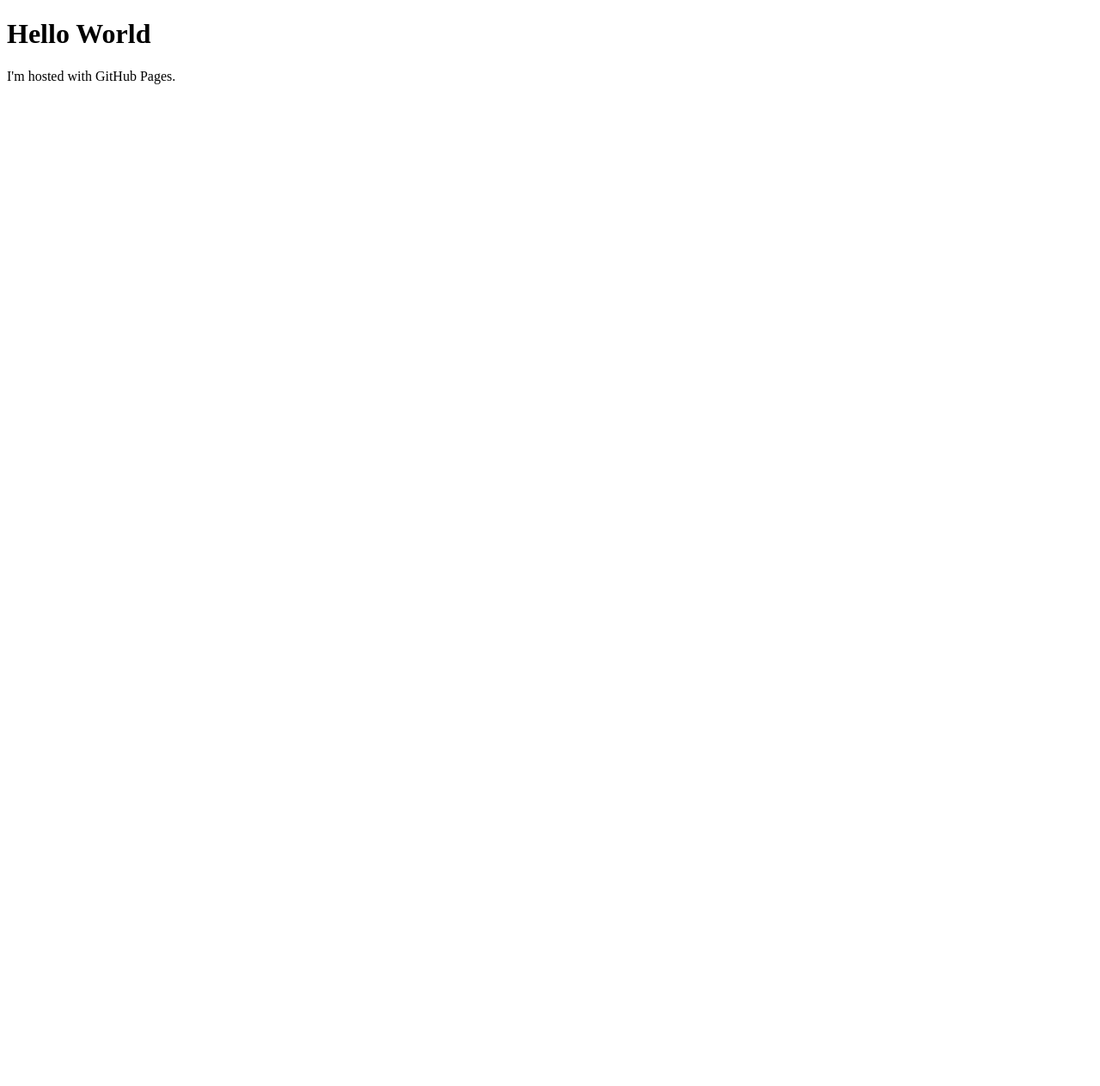
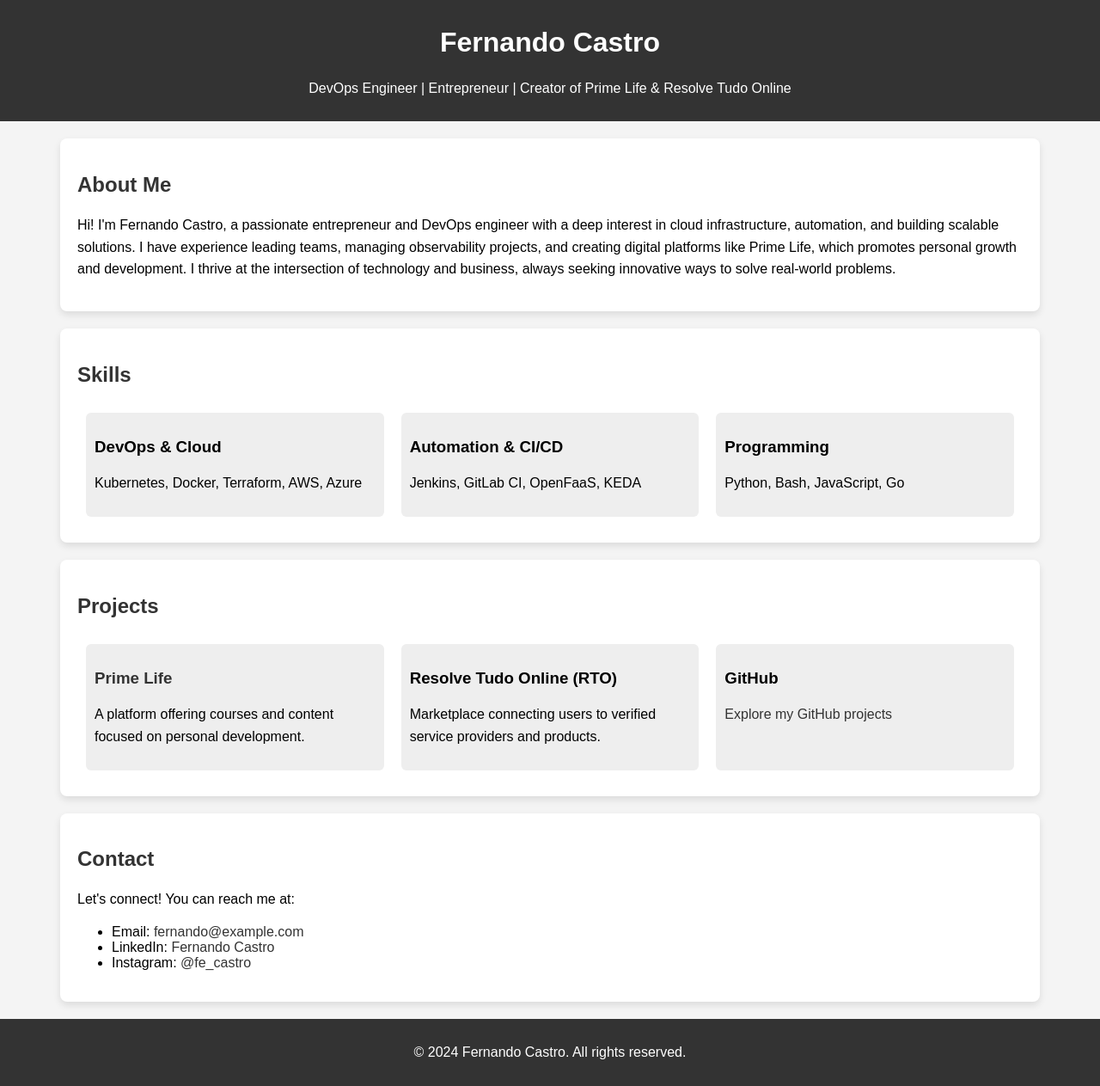
Before and after one commit to fernandolgccastro/fernandolgccastro.github.io, a plain HTML site: page index.html in a window 1280 px wide. Shown: the whole page at 86% size. Before the commit the page ends 800 px from the top, so only its background shows below. Drawn offline with Linux system fonts and the light colour scheme.

Commit message:
Second Commit

```diff
--- a/index.html
+++ b/index.html
@@ -1,7 +1,126 @@
 <!DOCTYPE html>
-<html>
+<html lang="en">
+<head>
+    <meta charset="UTF-8">
+    <meta name="viewport" content="width=device-width, initial-scale=1.0">
+    <meta http-equiv="X-UA-Compatible" content="ie=edge">
+    <title>Fernando Castro - DevOps & Entrepreneur</title>
+    <style>
+        body {
+            font-family: Arial, sans-serif;
+            background-color: #f4f4f4;
+            margin: 0;
+            padding: 0;
+        }
+        header {
+            background-color: #333;
+            color: #fff;
+            padding: 10px 0;
+            text-align: center;
+        }
+        section {
+            max-width: 1100px;
+            margin: 20px auto;
+            padding: 20px;
+            background-color: #fff;
+            border-radius: 8px;
+            box-shadow: 0 4px 8px rgba(0, 0, 0, 0.1);
+        }
+        h2 {
+            color: #333;
+        }
+        p {
+            line-height: 1.6;
+        }
+        .skills, .projects {
+            display: flex;
+            justify-content: space-around;
+            margin-top: 20px;
+        }
+        .skills div, .projects div {
+            padding: 10px;
+            background-color: #eee;
+            border-radius: 6px;
+            margin: 10px;
+            flex-basis: 30%;
+        }
+        footer {
+            text-align: center;
+            padding: 10px 0;
+            background-color: #333;
+            color: #fff;
+            margin-top: 20px;
+        }
+        a {
+            color: #333;
+            text-decoration: none;
+        }
+        a:hover {
+            text-decoration: underline;
+        }
+    </style>
+</head>
 <body>
-<h1>Hello World</h1>
-<p>I'm hosted with GitHub Pages.</p>
+
+<header>
+    <h1>Fernando Castro</h1>
+    <p>DevOps Engineer | Entrepreneur | Creator of Prime Life & Resolve Tudo Online</p>
+</header>
+
+<section>
+    <h2>About Me</h2>
+    <p>Hi! I'm Fernando Castro, a passionate entrepreneur and DevOps engineer with a deep interest in cloud infrastructure, automation, and building scalable solutions. I have experience leading teams, managing observability projects, and creating digital platforms like Prime Life, which promotes personal growth and development. I thrive at the intersection of technology and business, always seeking innovative ways to solve real-world problems.</p>
+</section>
+
+<section>
+    <h2>Skills</h2>
+    <div class="skills">
+        <div>
+            <h3>DevOps & Cloud</h3>
+            <p>Kubernetes, Docker, Terraform, AWS, Azure</p>
+        </div>
+        <div>
+            <h3>Automation & CI/CD</h3>
+            <p>Jenkins, GitLab CI, OpenFaaS, KEDA</p>
+        </div>
+        <div>
+            <h3>Programming</h3>
+            <p>Python, Bash, JavaScript, Go</p>
+        </div>
+    </div>
+</section>
+
+<section>
+    <h2>Projects</h2>
+    <div class="projects">
+        <div>
+            <h3><a href="https://www.primelife.top" target="_blank">Prime Life</a></h3>
+            <p>A platform offering courses and content focused on personal development.</p>
+        </div>
+        <div>
+            <h3>Resolve Tudo Online (RTO)</h3>
+            <p>Marketplace connecting users to verified service providers and products.</p>
+        </div>
+        <div>
+            <h3>GitHub</h3>
+            <p><a href="https://github.com/fernandolgccastro" target="_blank">Explore my GitHub projects</a></p>
+        </div>
+    </div>
+</section>
+
+<section>
+    <h2>Contact</h2>
+    <p>Let's connect! You can reach me at:</p>
+    <ul>
+        <li>Email: <a href="mailto:fernando@example.com">fernando@example.com</a></li>
+        <li>LinkedIn: <a href="https://linkedin.com/in/fernandocastro" target="_blank">Fernando Castro</a></li>
+        <li>Instagram: <a href="https://instagram.com/fe_castro" target="_blank">@fe_castro</a></li>
+    </ul>
+</section>
+
+<footer>
+    <p>&copy; 2024 Fernando Castro. All rights reserved.</p>
+</footer>
+
 </body>
 </html>
```
